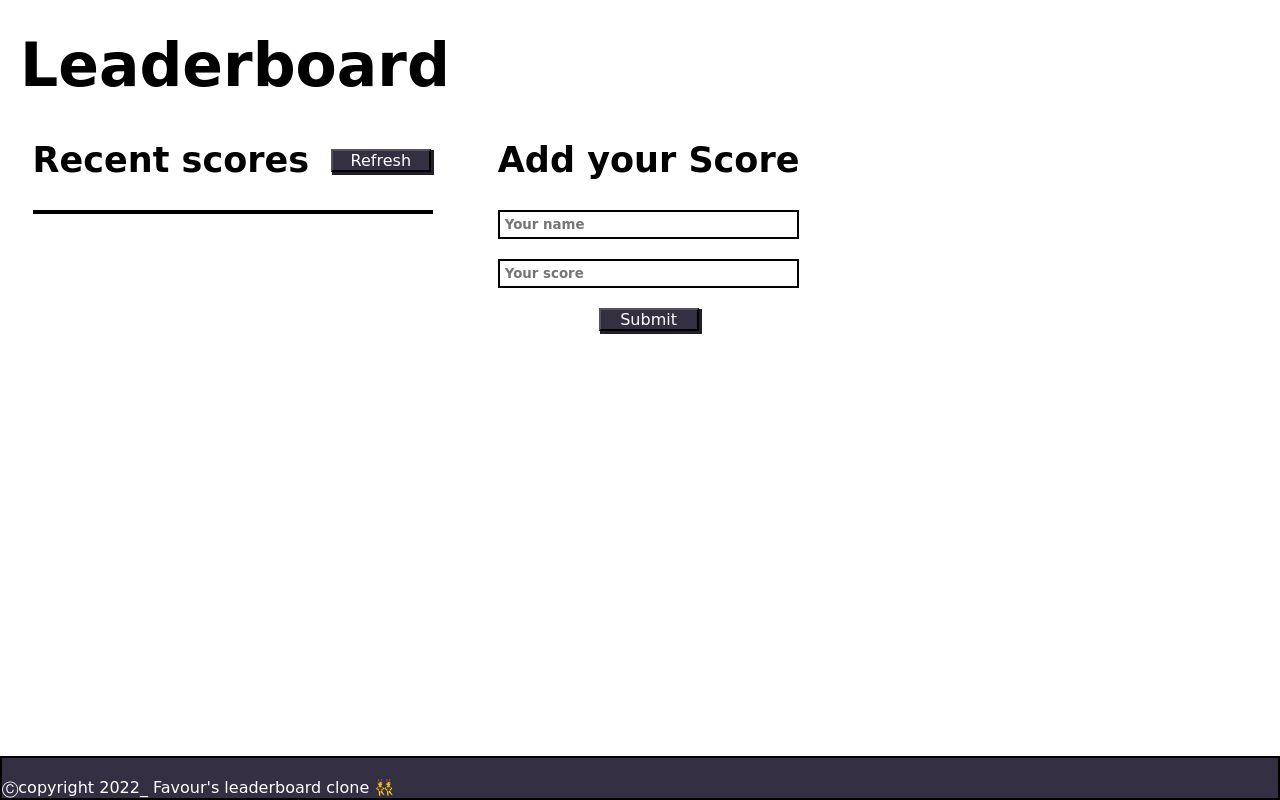
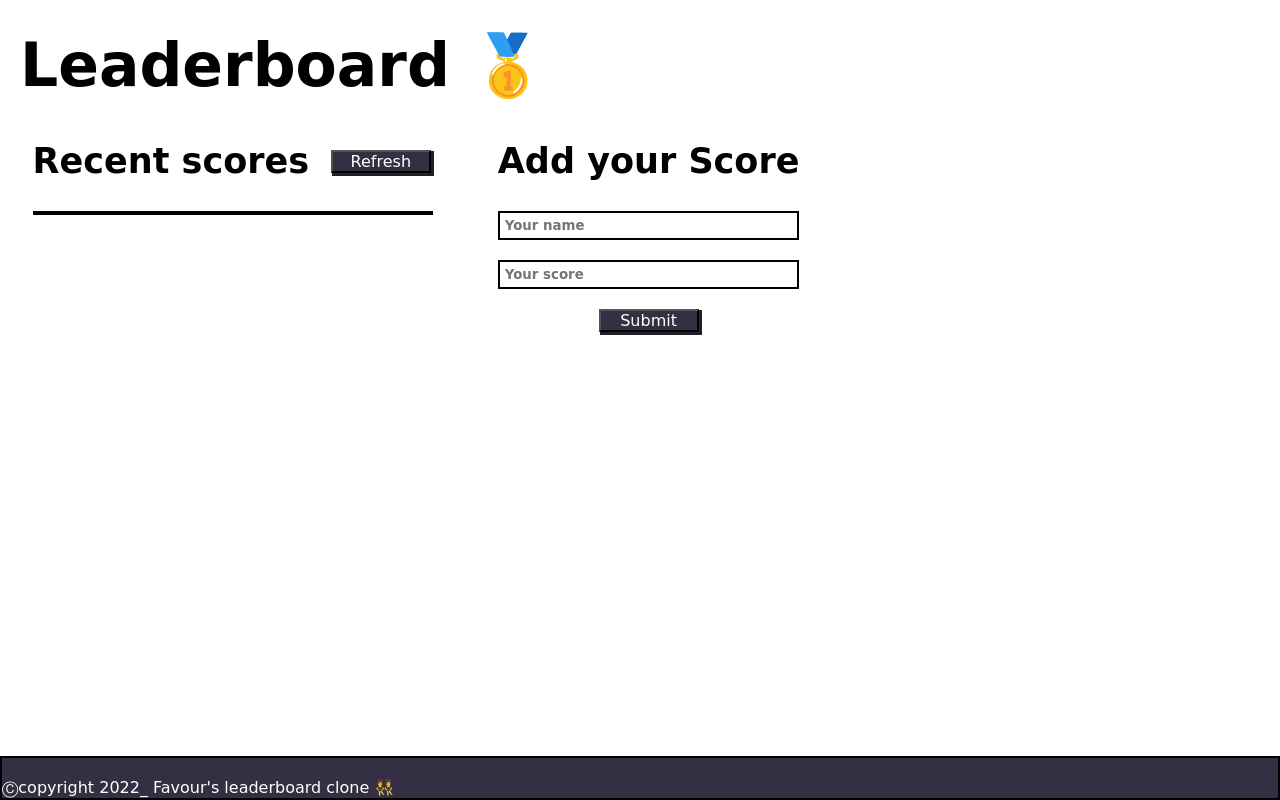
Before and after one commit to Favourezeugwa/Leaderboard_, a website built with webpack: page src/index.html in a window 1280 px wide. Built offline with nearby package versions, Linux system fonts and the light colour scheme; no server answers.

Commit message:
Modify style.css and index.html files

```diff
--- a/src/index.html
+++ b/src/index.html
@@ -10,7 +10,7 @@
   <body>
     <main>
       <header>
-        <h1>Leaderboard</h1>
+        <h1>Leaderboard &#129351</h1>
       </header>
 
       <!-- leaderboard section -->
```
